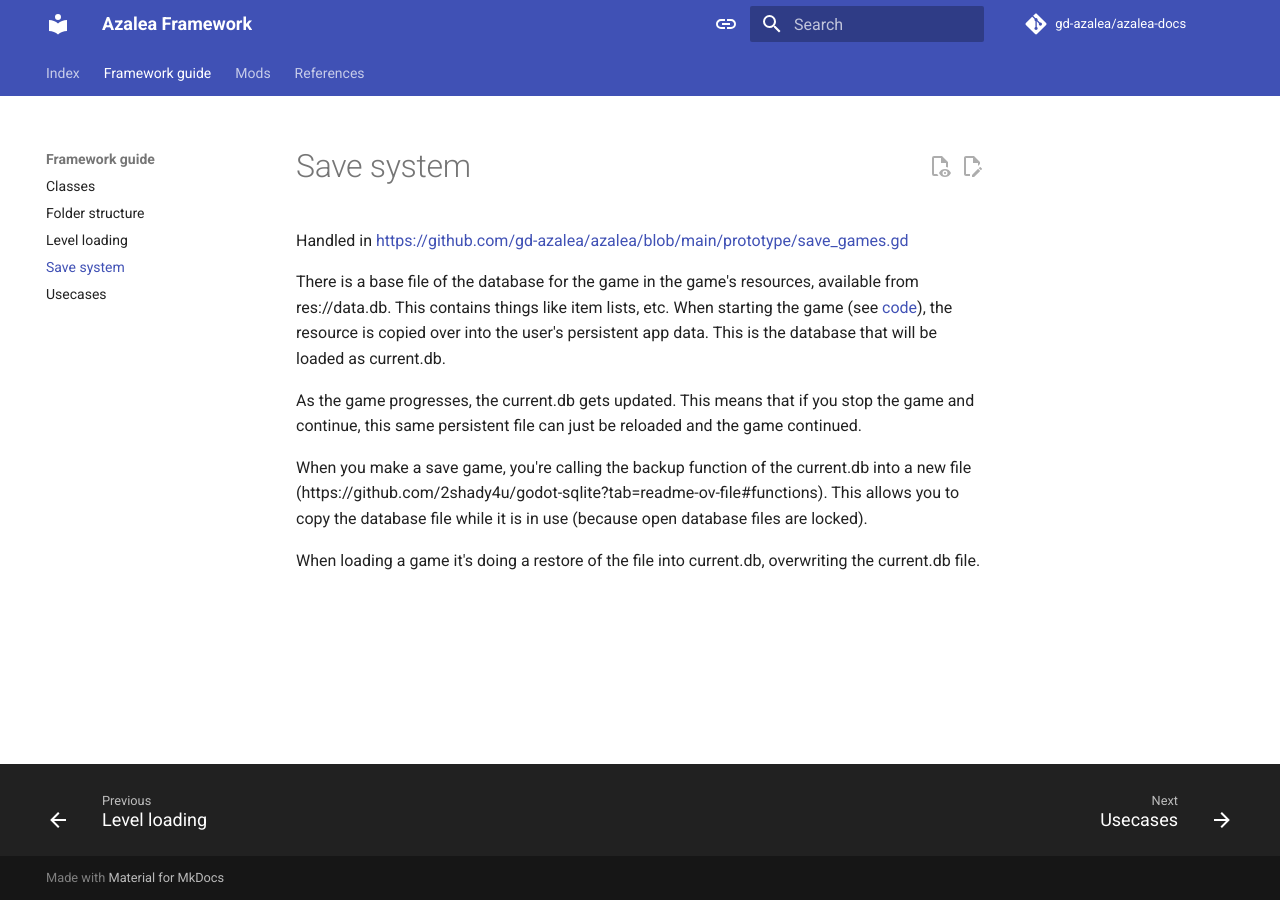
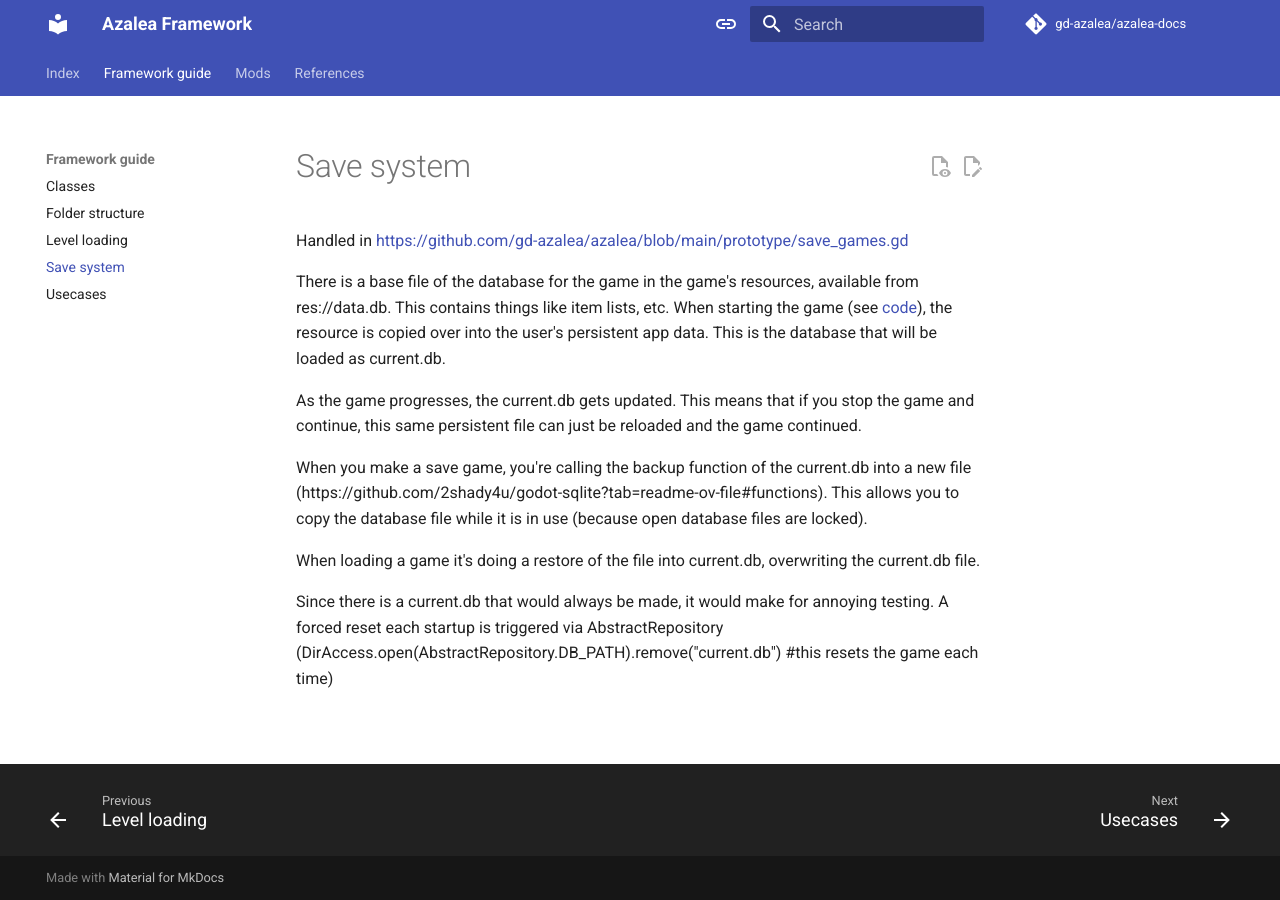
Before and after one commit to gd-azalea/azalea-docs, an MkDocs documentation site: the page built from docs/framework-guide/save-system.md, in a window 1280 px wide. Built offline with MkDocs 1.6.1 and Material for MkDocs 9.7.7, drawn with Linux system fonts in a browser that asks for light colours; comment, search, counter and statistics services are not loaded.

Commit message:
Update save-system.md

```diff
--- a/docs/framework-guide/save-system.md
+++ b/docs/framework-guide/save-system.md
@@ -10,3 +10,5 @@ As the game progresses, the current.db gets updated. This means that if you stop
 When you make a save game, you're calling the backup function of the current.db into a new file (https://github.com/2shady4u/godot-sqlite?tab=readme-ov-file#functions). This allows you to copy the database file while it is in use (because open database files are locked).
 
 When loading a game it's doing a restore of the file into current.db, overwriting the current.db file.
+
+Since there is a current.db that would always be made, it would make for annoying testing. A forced reset each startup is triggered via AbstractRepository (DirAccess.open(AbstractRepository.DB_PATH).remove("current.db") #this resets the game each time)
```
